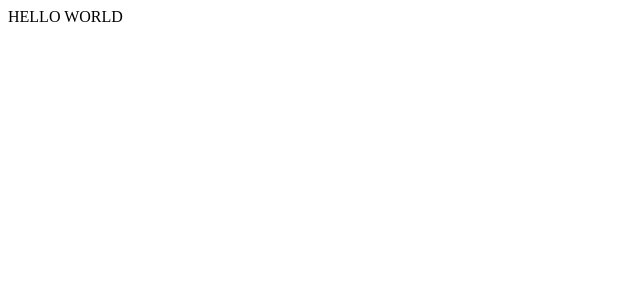
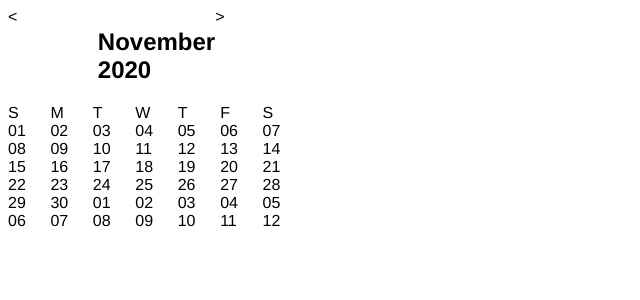
Before and after one commit to hrr49-greyjoy/connor-service, a React app: page / in a window 1280 px wide. Shown: the top 300 px of the page, without its empty margins (0-640 px from the left). Built offline with nearby package versions, Linux system fonts and the light colour scheme; the HTML template or start-up script is replaced by a standard one.

Commit message:
Basic implementation for DatePicker component -shows monthly calendar -can change months by clicking -added css modules

```diff
--- a/client/src/components/App.jsx
+++ b/client/src/components/App.jsx
@@ -1,9 +1,11 @@
 import React from 'react';
+import {DatePicker} from './DatePicker.jsx';
+import styles from './styles/app.module.css';
 
 export const App = () => {
   return(
-    <div>
-    <div>HELLO WORLD</div>
+    <div className={styles.appContainer}>
+    <DatePicker/>
     </div>
   )
 };
--- /dev/null
+++ b/client/src/components/DatePicker.jsx
@@ -0,0 +1,96 @@
+import React, { Component } from 'react';
+import moment from 'moment';
+import styles from './styles/datePicker.module.css';
+
+export class DatePicker extends Component {
+
+  constructor(props) {
+    super(props)
+
+    this.state = {
+      selectedMonth: moment(),
+      dates: [],
+      unavailableDates: null
+    }
+    this.handleChangeMonth = this.handleChangeMonth.bind(this);
+  }
+
+  handleChangeMonth(event) {
+    console.log(event.target);
+    if (event.target.id === "btn-previous-month") {
+      let previousMonth = moment(this.state.selectedMonth).subtract(1, 'months');
+      this.setState({
+        selectedMonth: previousMonth
+      })
+    }
+    if (event.target.id === "btn-next-month") {
+      let nextMonth = moment(this.state.selectedMonth).add(1, 'months');
+      this.setState({
+        selectedMonth: nextMonth
+      })
+    }
+  }
+
+  createDates(refDate) {
+    let startOfMonth = moment(refDate.startOf('month'));
+    let test = startOfMonth.format('dddd');
+
+    while(test !== 'Sunday') {
+      startOfMonth.subtract(1, 'days');
+      test = startOfMonth.format('dddd');
+    }
+
+    let dates = [];
+
+    for (let i = 0; i < 42; i++) {
+      dates.push(<div key={i}className="day">{startOfMonth.format('DD')}</div>);
+      startOfMonth.add(1, 'days');
+    }
+
+    return dates;
+  }
+
+  componentDidMount() {
+    let dates = this.createDates(this.state.selectedMonth);
+    this.setState({
+      dates
+    });
+  }
+
+  componentDidUpdate() {
+    let dates = this.createDates(this.state.selectedMonth);
+    if (JSON.stringify(dates) !== JSON.stringify(this.state.dates)) {
+      this.setState({
+        dates
+      });
+    }
+  }
+
+  render() {
+    return(
+      <div>
+      <div className="calendar-container">
+
+        <section className={styles.monthWrapper}>
+        <div id="btn-previous-month" onClick={(e) => this.handleChangeMonth(e)}>{"<"}</div>
+        <h2>{this.state.selectedMonth.format('MMMM YYYY')}</h2>
+        <div id="btn-next-month" onClick={(e) => this.handleChangeMonth(e)}>{">"}</div>
+        </section>
+
+        <section className={styles.weekWrapper}>
+          <div>S</div>
+          <div>M</div>
+          <div>T</div>
+          <div>W</div>
+          <div>T</div>
+          <div>F</div>
+          <div>S</div>
+        </section>
+
+        <section className={styles.dateWrapper}>{this.state.dates.map((date) => date)}</section>
+
+      </div>
+      </div>
+    )
+  }
+}
--- /dev/null
+++ b/client/src/components/styles/app.module.css
@@ -0,0 +1,5 @@
+.appContainer {
+  display: inline-block;
+  width: 23.5%;
+  font-family: Calibre, Helvetica, Arial, sans-serif;
+}
--- /dev/null
+++ b/client/src/components/styles/datePicker.module.css
@@ -0,0 +1,14 @@
+.dateWrapper {
+  display: grid;
+  grid-template-columns: 1fr 1fr 1fr 1fr 1fr 1fr 1fr;
+}
+
+.monthWrapper {
+  display: grid;
+  grid-template-columns: 1fr 1fr 1fr;
+}
+
+.weekWrapper {
+  display: grid;
+  grid-template-columns: 1fr 1fr 1fr 1fr 1fr 1fr 1fr;
+}
--- a/package.json
+++ b/package.json
@@ -18,12 +18,15 @@
     "@babel/preset-react": "^7.12.5",
     "babel-loader": "^8.2.1",
     "bluebird": "^3.7.2",
+    "css-loader": "^5.0.1",
     "express": "^4.17.1",
     "moment": "^2.29.1",
     "mysql": "^2.18.1",
     "random": "^2.2.0",
     "react": "^17.0.1",
     "react-dom": "^17.0.1",
+    "style-loader": "^2.0.0",
+    "styled-components": "^5.2.1",
     "webpack": "^4.44.2",
     "webpack-cli": "^4.2.0"
   },
--- a/webpack.config.js
+++ b/webpack.config.js
@@ -11,7 +11,21 @@ module.exports = {
       test: /.jsx?$/,
       exclude: /node_modules/,
       loader: `babel-loader`
-    }]
+    },
+    {
+      test: /\.css$/i,
+      exclude: /node_modules/,
+      use: [
+        'style-loader',
+        {
+          loader:'css-loader',
+          options: {
+            modules: true
+          }
+        }
+      ]
+    }
+  ]
   },
   mode: 'development'
 }
```
Also changed, not shown: 4 other files (tests, documents, lock files or other folders).
